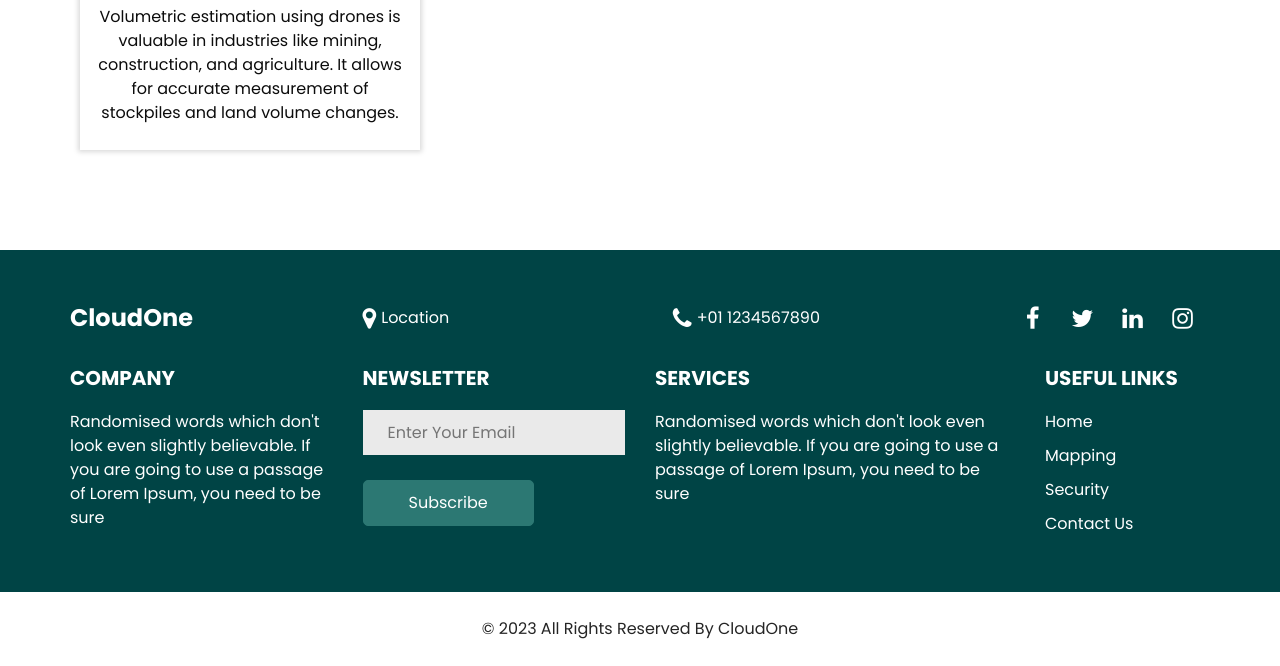
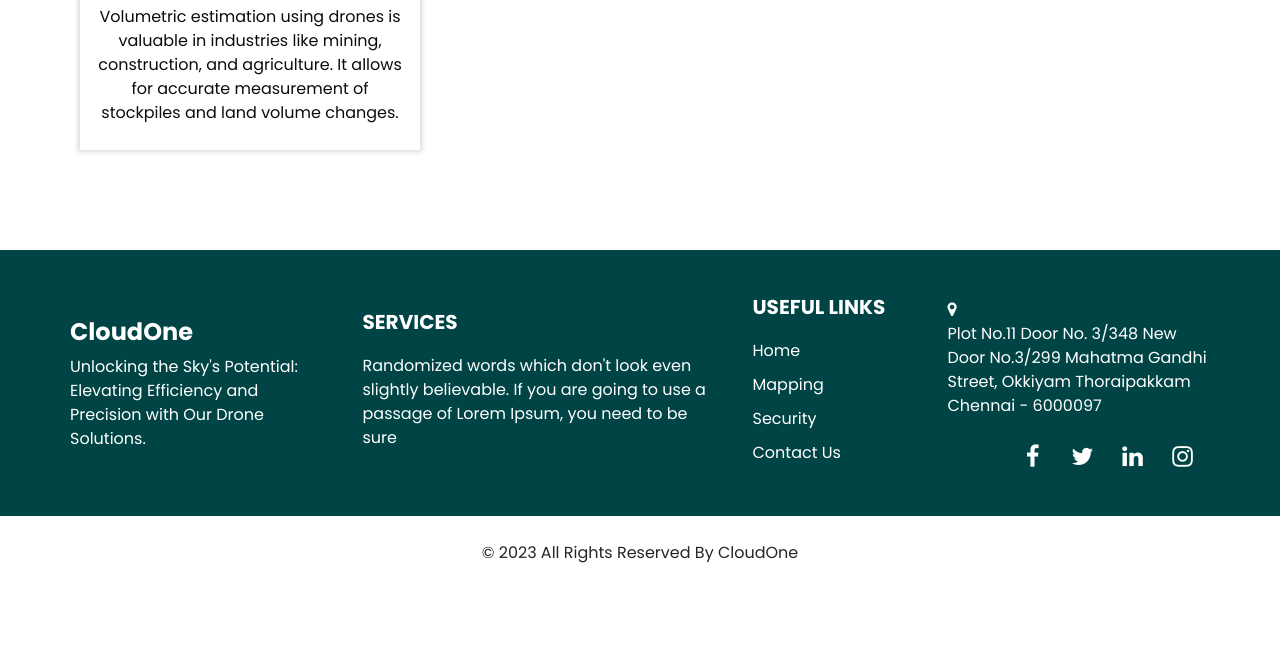
Before and after one commit to blank-tag/Newwebsite, a plain HTML site: page mapping.html in a window 1280 px wide. Shown: the part 803-1469 px from the top of the page. After the commit the page ends 1393 px from the top, so only its background shows below. Drawn offline with nearby package versions, Linux system fonts and the light colour scheme; some packages are replaced by stand-ins of ours.

Commit message:
new-pics

```diff
--- a/mapping.html
+++ b/mapping.html
@@ -205,20 +205,44 @@
           <div class="row">
             <div class="col-md-3">
               <a class="navbar-brand" href="index.html"> CloudOne </a>
+              <p>
+                Unlocking the Sky's Potential: Elevating Efficiency and Precision with Our Drone Solutions.
+              </p>
             </div>
-            <div class="col-md-5">
-              <div class="info_contact">
-                <a href="">
-                  <i class="fa fa-map-marker" aria-hidden="true"></i>
-                  <span> Location </span>
-                </a>
-                <a href="">
-                  <i class="fa fa-phone" aria-hidden="true"></i>
-                  <span> +01 1234567890 </span>
-                </a>
+            <div class="col-md-4">
+              <div class="info_detail">
+                <h5>Services</h5>
+                <p>
+                  Randomized words which don't look even slightly believable. If
+                  you are going to use a passage of Lorem Ipsum, you need to be
+                  sure
+                </p>
               </div>
             </div>
-            <div class="col-md-4">
+            <div class="col-lg-2 col-md-5">
+              <div>
+                <h5>Useful links</h5>
+                <ul class="info_menu">
+                  <li>
+                    <a href="index.html"> Home </a>
+                  </li>
+                  <li>
+                    <a href="mapping.html"> Mapping </a>
+                  </li>
+                  <li>
+                    <a href="security.html"> Security </a>
+                  </li>
+                  <li class="mb-0">
+                    <a href="contact.html"> Contact Us </a>
+                  </li>
+                </ul>
+              </div>
+            </div>
+            <div class="col-md-3">
+              <i class="fa fa-map-marker" aria-hidden="true"> </i>
+              <p>
+                Plot No.11 Door No. 3/348 New Door No.3/299 Mahatma Gandhi Street, Okkiyam Thoraipakkam Chennai - 6000097
+              </p>
               <div class="social_box">
                 <a href="">
                   <i class="fa fa-facebook" aria-hidden="true"></i>
@@ -232,59 +256,6 @@
                 <a href="">
                   <i class="fa fa-instagram" aria-hidden="true"></i>
                 </a>
-              </div>
-            </div>
-          </div>
-        </div>
-        <div class="info_bottom">
-          <div class="row">
-            <div class="col-lg-3 col-md-6">
-              <div class="info_detail">
-                <h5>Company</h5>
-                <p>
-                  Randomised words which don't look even slightly believable. If
-                  you are going to use a passage of Lorem Ipsum, you need to be
-                  sure
-                </p>
-              </div>
-            </div>
-            <div class="col-lg-3 col-md-6">
-              <div class="info_form">
-                <h5>NEWSLETTER</h5>
-                <form action="">
-                  <input type="text" placeholder="Enter Your Email" />
-                  <button type="submit">Subscribe</button>
-                </form>
-              </div>
-            </div>
-            <div class="col-lg-4 col-md-6">
-              <div class="info_detail">
-                <h5>Services</h5>
-                <p>
-                  Randomised words which don't look even slightly believable. If
-                  you are going to use a passage of Lorem Ipsum, you need to be
-                  sure
-                </p>
-              </div>
-            </div>
-            <div class="col-lg-2 col-md-6">
-              <div class="">
-                <h5>Useful links</h5>
-                <ul class="info_menu">
-                  <li>
-                    <a href="index.html"> Home </a>
-                  </li>
-                  <li>
-                    <a href="mapping.html"> Mapping </a>
-                  </li>
-                  <li>
-                    <a href="security.html"> Security </a>
-                  </li>
-
-                  <li class="mb-0">
-                    <a href="contact.html"> Contact Us </a>
-                  </li>
-                </ul>
               </div>
             </div>
           </div>
```
Also changed, not shown: contact.html (+36 -67 lines), index.html (+4 -4 lines), security.html (+27 -55 lines), images/9-01.png (added), images/Drone png 06.png (added), images/new.png (added).
